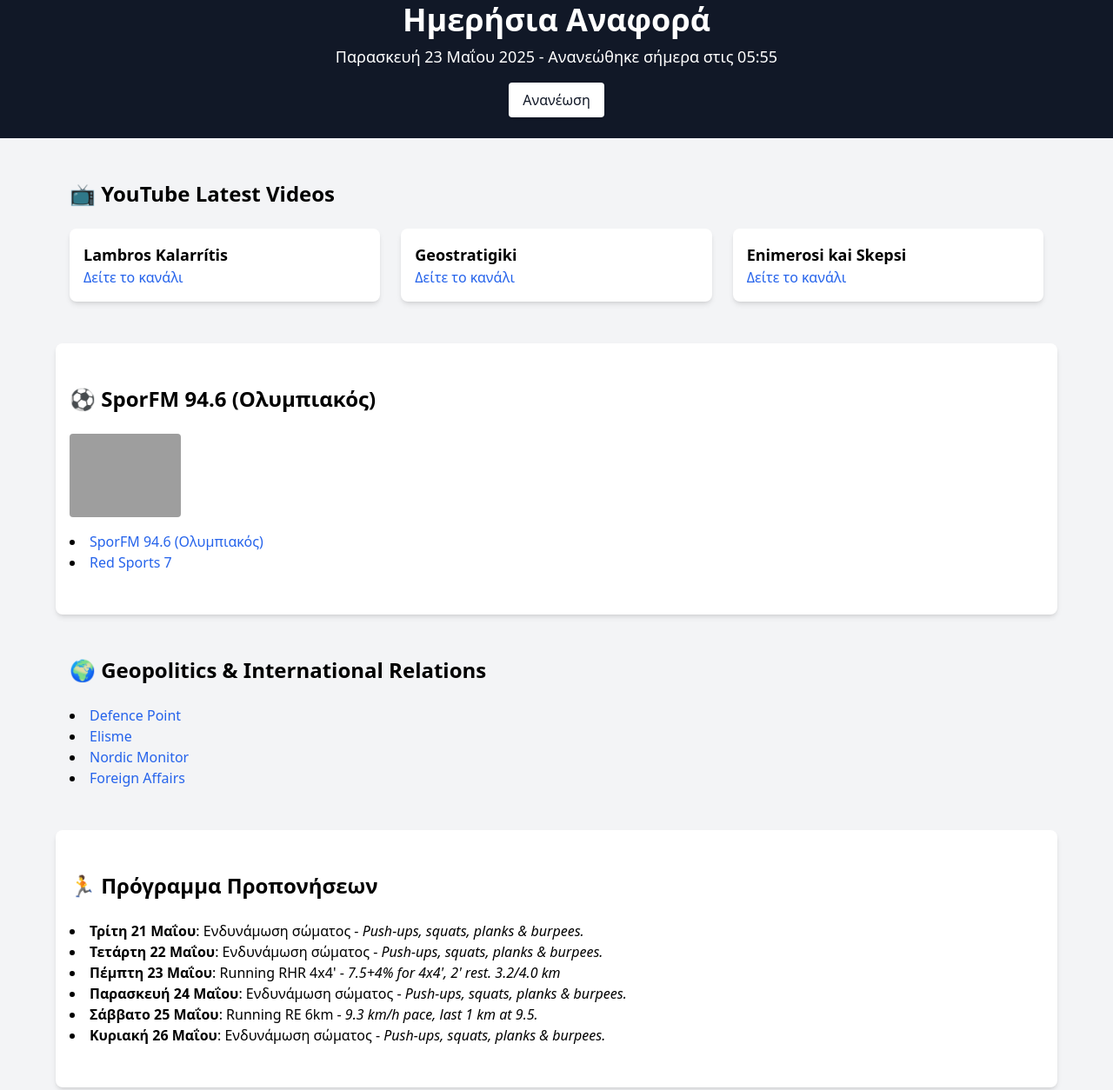
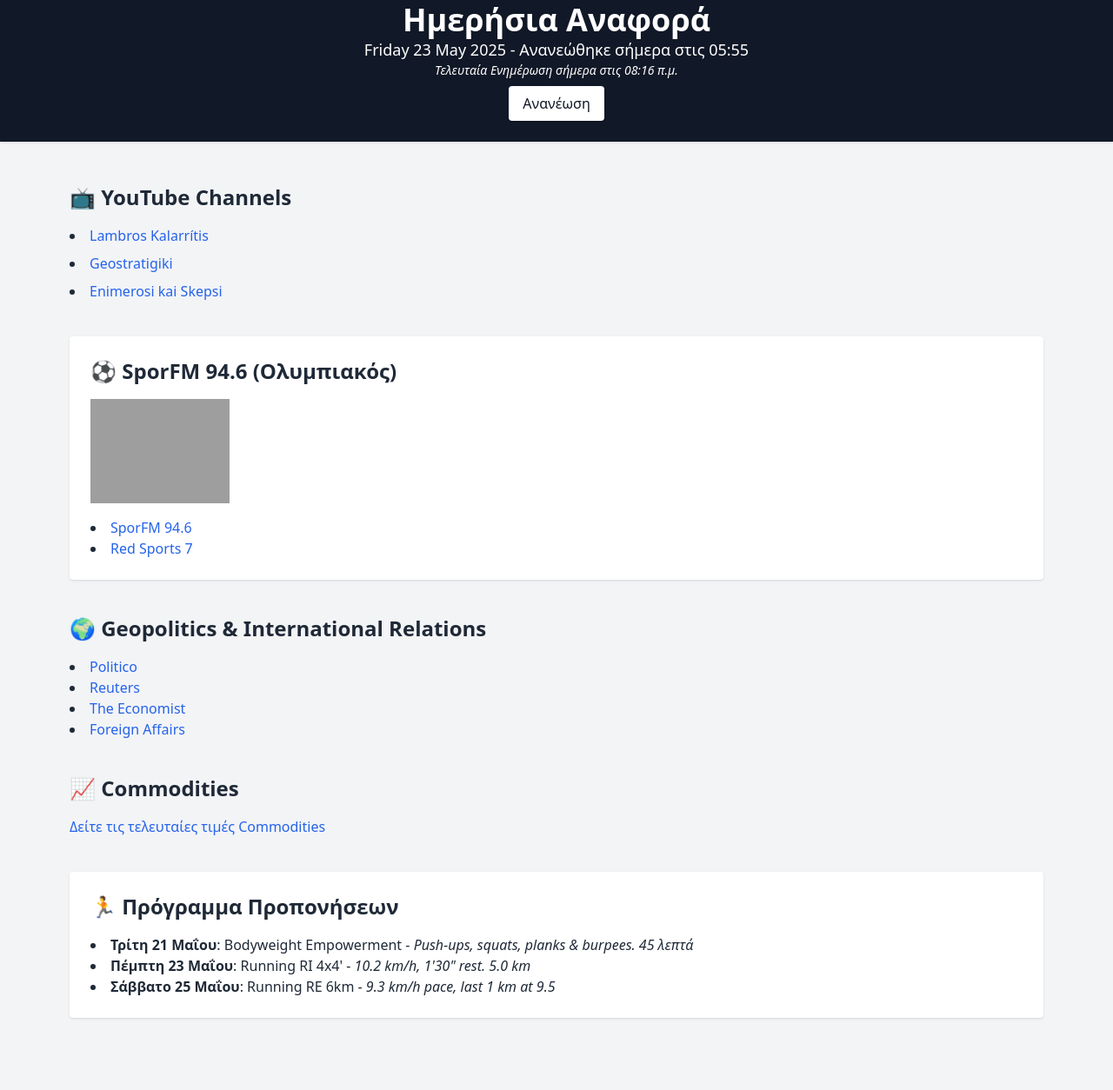
Before and after one commit to Btsonbtson/.github-workflows-update-report.yml, a plain HTML site: page index.html in a window 1280 px wide. Shown: the part 21-1275 px from the top of the page at 87% size. Drawn offline with nearby package versions, Linux system fonts and the light colour scheme; grey boxes are pictures that could not be loaded.

Commit message:
🔄 Daily report update: 2025-05-23 08:16:36

```diff
--- a/index.html
+++ b/index.html
@@ -4,61 +4,70 @@
   <meta charset="UTF-8">
   <title>Ημερήσια Αναφορά</title>
   <script>
-        function updateTimestamp() {
+    function updateRefreshTime() {
       const now = new Date();
       const timeStr = now.toLocaleTimeString("el-GR", { hour: '2-digit', minute: '2-digit' });
-            document.getElementById("lastUpdate").textContent = "Τελευταία ενημέρωση σήμερα στις " + timeStr;
+      document.getElementById("lastRefresh").innerText = "Τελευταία Ενημέρωση σήμερα στις " + timeStr;
     }
   </script>
   <script src="https://cdn.tailwindcss.com"></script>
 </head>
-<body class="bg-gray-100 font-sans leading-normal tracking-normal">
+<body onload="updateRefreshTime()" class="bg-gray-100 text-gray-800">
 
-<!-- Header -->
-<header class="bg-gray-900 text-white py-6 text-center">
+<header class="bg-gray-900 text-white text-center py-6 shadow">
   <h1 class="text-4xl font-bold">Ημερήσια Αναφορά</h1>
-    <p id="lastUpdate" class="text-lg mt-2">Παρασκευή 23 Μαΐου 2025 - Ανανεώθηκε σήμερα στις 05:55</p>
-    <button onclick="updateTimestamp()" class="mt-4 bg-white text-gray-900 px-4 py-2 rounded shadow hover:bg-gray-200">Ανανέωση</button>
+  <p class="text-lg">Friday 23 May 2025 - Ανανεώθηκε σήμερα στις 05:55</p>
+  <p id="lastRefresh" class="text-sm italic"></p>
+  <button onclick="location.reload()" class="mt-2 bg-white text-gray-900 px-4 py-2 rounded shadow hover:bg-gray-200">Ανανέωση</button>
 </header>
 
-<!-- YouTube Latest Videos -->
-<section class="max-w-6xl mx-auto py-12 px-4">
-    <h2 class="text-2xl font-bold mb-6">📺 YouTube Latest Videos</h2>
-    <div class="grid md:grid-cols-3 gap-6">
+<main class="max-w-6xl mx-auto py-12 px-4 space-y-10">
 
-        <div class="bg-white p-4 shadow-md rounded-lg">
-            <h3 class="text-lg font-semibold">Lambros Kalarrítis</h3>
-            <a href="https://www.youtube.com/@LAMBROSKALARRYTIS/videos" target="_blank" class="text-blue-600 hover:underline">Δείτε το κανάλι</a>
-        </div>
-
-        <div class="bg-white p-4 shadow-md rounded-lg">
-            <h3 class="text-lg font-semibold">Geostratigiki</h3>
-            <a href="https://www.youtube.com/@geostratigiki/videos" target="_blank" class="text-blue-600 hover:underline">Δείτε το κανάλι</a>
-        </div>
-
-        <div class="bg-white p-4 shadow-md rounded-lg">
-            <h3 class="text-lg font-semibold">Enimerosi kai Skepsi</h3>
-            <a href="https://www.youtube.com/@Enimerosi.kai.Skepsi/videos" target="_blank" class="text-blue-600 hover:underline">Δείτε το κανάλι</a>
-        </div>
-
-    </div>
+<section>
+  <h2 class="text-2xl font-bold mb-4">📺 YouTube Channels</h2>
+  <ul class="list-disc list-inside space-y-2">
+    <li><a href="https://www.youtube.com/@LAMBROSKALARRYTIS/videos" class="text-blue-600 hover:underline" target="_blank">Lambros Kalarrítis</a></li>
+    <li><a href="https://www.youtube.com/@geostratigiki/videos" class="text-blue-600 hover:underline" target="_blank">Geostratigiki</a></li>
+    <li><a href="https://www.youtube.com/@Enimerosi.kai.Skepsi/videos" class="text-blue-600 hover:underline" target="_blank">Enimerosi kai Skepsi</a></li>
+  </ul>
 </section>
 
-<!-- Sports Section -->
-<section class="max-w-6xl mx-auto py-12 px-4 bg-white shadow-md rounded-lg">
-    <h2 class="text-2xl font-bold mb-6">⚽ SporFM 94.6 (Ολυμπιακός)</h2>
-    <img src="https://cdn.sport-fm.gr/images/news/2024/05/01/olympiacos_goal.jpg" alt="Olympiacos" class="w-32 mb-4 rounded">
+<section class="bg-white shadow p-6 rounded">
+  <h2 class="text-2xl font-bold mb-4">⚽ SporFM 94.6 (Ολυμπιακός)</h2>
+  <img src="https://cdn.sport-fm.gr/images/news/2024/05/01/olympiacos_goal.jpg" alt="Olympiakos" class="w-40 mb-4">
   <ul class="list-disc list-inside">
-<li><a href="https://www.youtube.com/@sporfm946/videos" class="text-blue-600 hover:underline" target="_blank">SporFM 94.6 (Ολυμπιακός)</a></li><li><a href="https://www.youtube.com/@REDSPORTS7/videos" class="text-blue-600 hover:underline" target="_blank">Red Sports 7</a></li></ul></section>
-<section class="max-w-6xl mx-auto py-12 px-4">
-    <h2 class="text-2xl font-bold mb-6">🌍 Geopolitics & International Relations</h2>
+    <li><a href="https://www.youtube.com/@sporfm946/videos" target="_blank" class="text-blue-600 hover:underline">SporFM 94.6</a></li>
+    <li><a href="https://www.youtube.com/@REDSPORTS7/videos" target="_blank" class="text-blue-600 hover:underline">Red Sports 7</a></li>
+  </ul>
+</section>
+
+<section>
+  <h2 class="text-2xl font-bold mb-4">🌍 Geopolitics & International Relations</h2>
   <ul class="list-disc list-inside">
-<li><a href="https://www.defence-point.gr/news/" target="_blank" class="text-blue-600 hover:underline">Defence Point</a></li><li><a href="https://elisme.gr/" target="_blank" class="text-blue-600 hover:underline">Elisme</a></li><li><a href="https://nordicmonitor.com/" target="_blank" class="text-blue-600 hover:underline">Nordic Monitor</a></li><li><a href="https://foreignaffairs.com/" target="_blank" class="text-blue-600 hover:underline">Foreign Affairs</a></li></ul></section>
-<section class="max-w-6xl mx-auto py-12 px-4 bg-white shadow-md rounded-lg">
-    <h2 class="text-2xl font-bold mb-6">🏃 Πρόγραμμα Προπονήσεων</h2>
+    <li><a href="https://www.politico.eu/" target="_blank" class="text-blue-600 hover:underline">Politico</a></li>
+    <li><a href="https://www.reuters.com/" target="_blank" class="text-blue-600 hover:underline">Reuters</a></li>
+    <li><a href="https://www.economist.com/" target="_blank" class="text-blue-600 hover:underline">The Economist</a></li>
+    <li><a href="https://www.foreignaffairs.com/" target="_blank" class="text-blue-600 hover:underline">Foreign Affairs</a></li>
+  </ul>
+</section>
+
+<section>
+  <h2 class="text-2xl font-bold mb-4">📈 Commodities</h2>
+  <a href="https://www.seecapitalmarkets.com/Commodities" target="_blank" class="text-blue-600 hover:underline">Δείτε τις τελευταίες τιμές Commodities</a>
+</section>
+
+<section class="bg-white shadow p-6 rounded">
+  <h2 class="text-2xl font-bold mb-4">🏃 Πρόγραμμα Προπονήσεων</h2>
   <ul class="list-disc list-inside">
-<li><strong>Τρίτη 21 Μαΐου</strong>: Ενδυνάμωση σώματος - <em>Push-ups, squats, planks & burpees.</em></li><li><strong>Τετάρτη 22 Μαΐου</strong>: Ενδυνάμωση σώματος - <em>Push-ups, squats, planks & burpees.</em></li><li><strong>Πέμπτη 23 Μαΐου</strong>: Running RHR 4x4' - <em>7.5+4% for 4x4', 2' rest. 3.2/4.0 km</em></li><li><strong>Παρασκευή 24 Μαΐου</strong>: Ενδυνάμωση σώματος - <em>Push-ups, squats, planks & burpees.</em></li><li><strong>Σάββατο 25 Μαΐου</strong>: Running RE 6km - <em>9.3 km/h pace, last 1 km at 9.5.</em></li><li><strong>Κυριακή 26 Μαΐου</strong>: Ενδυνάμωση σώματος - <em>Push-ups, squats, planks & burpees.</em></li></ul></section>
-<footer class="mt-12 bg-gray-900 text-white text-center py-6">
-    <p>© 2025 Ημερήσια Αναφορά - Powered by GPT & GitHub Actions</p>
+<li><strong>Τρίτη 21 Μαΐου</strong>: Bodyweight Empowerment - <em>Push-ups, squats, planks & burpees. 45 λεπτά</em></li><li><strong>Πέμπτη 23 Μαΐου</strong>: Running RI 4x4' - <em>10.2 km/h, 1'30" rest. 5.0 km</em></li><li><strong>Σάββατο 25 Μαΐου</strong>: Running RE 6km - <em>9.3 km/h pace, last 1 km at 9.5</em></li>
+  </ul>
+</section>
+
+</main>
+
+<footer class="mt-16 bg-gray-900 text-white text-center py-6 text-sm">
+  <p>© 2025 Ημερήσια Αναφορά - Ανανεώνεται καθημερινά</p>
 </footer>
-</body></html>
+
+</body>
+</html>
```
Lines whose indentation alone changed are shown as unchanged.
